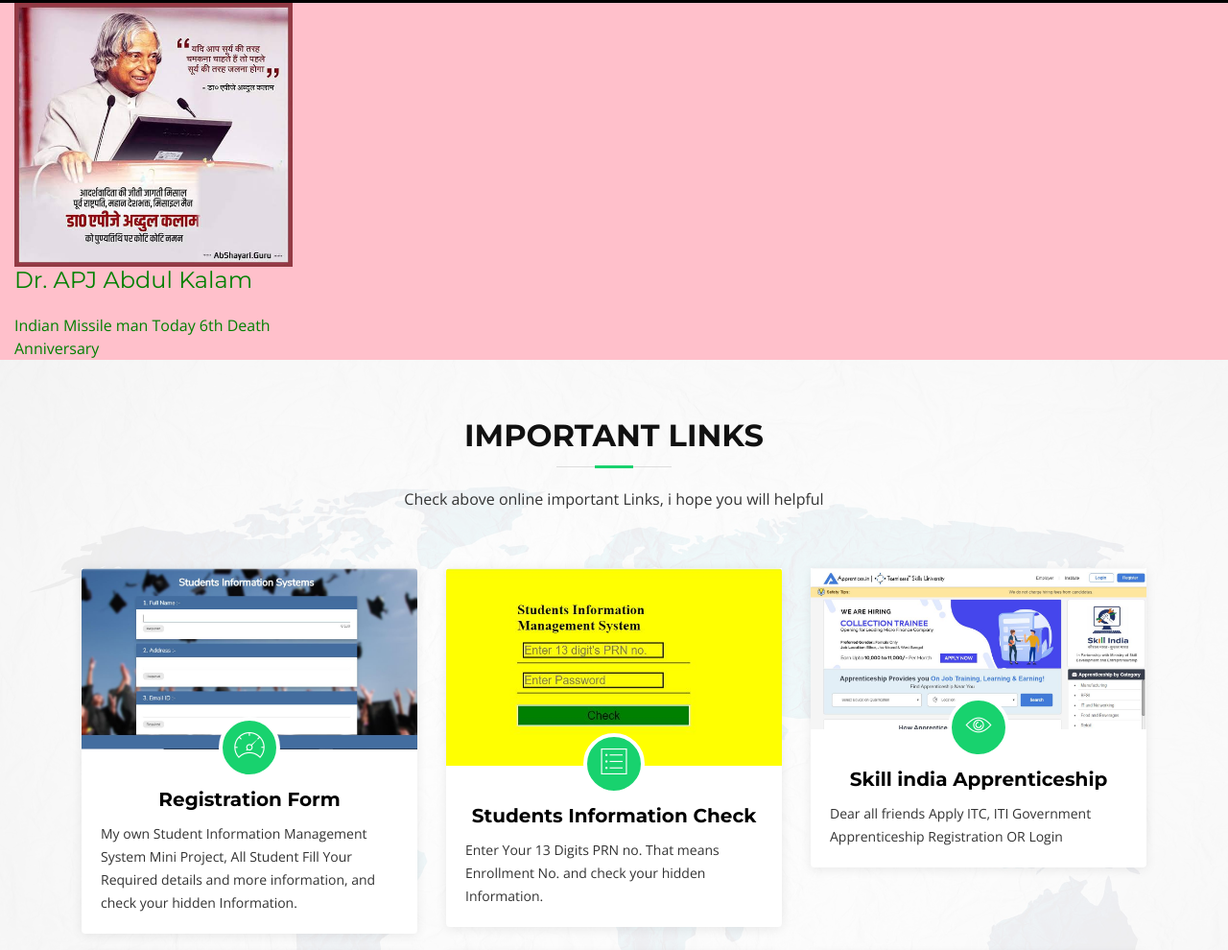
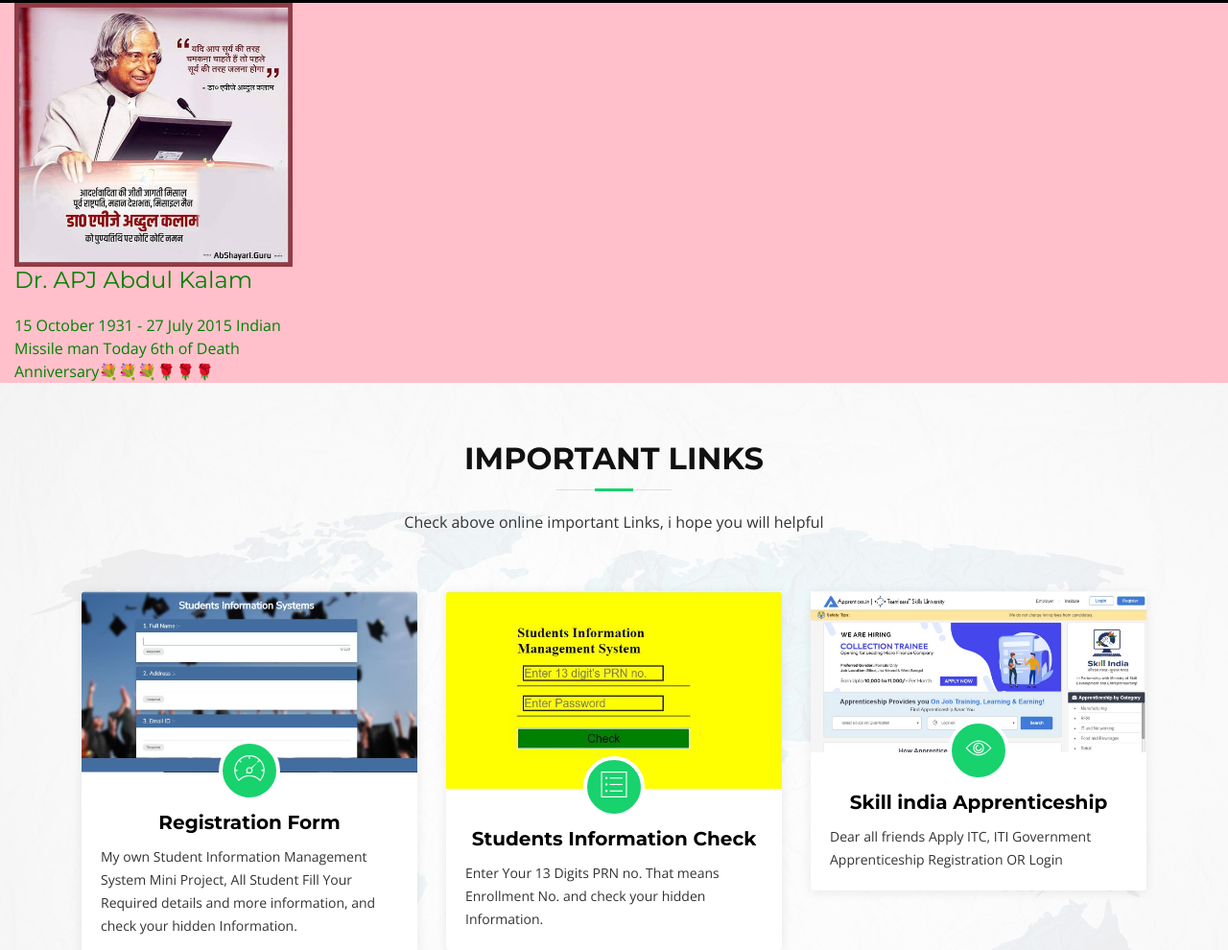
Before and after one commit to swapnilpachare/swapnilpachare.github.io, a plain HTML site: page index.html in a window 1280 px wide. Shown: the part 1065-2055 px from the top of the page at 96% size. Drawn offline with nearby package versions, Linux system fonts and the light colour scheme; files whose address does not match are found by name.

Commit message:
Update index.html

```diff
--- a/index.html
+++ b/index.html
@@ -196,7 +196,9 @@
               <div class="member-info">
                 <div class="member-info-content">
                   <h4>Dr. APJ Abdul Kalam</h4>
-                  <span>Indian Missile man Today 6th Death Anniversary</span>
+
+                  <span>15 October 1931 - 27 July 2015</span>
+                  <span>Indian Missile man Today 6th of Death Anniversary💐💐💐🌹🌹🌹</span>
                 </div>
               </div>
             </div>
```
